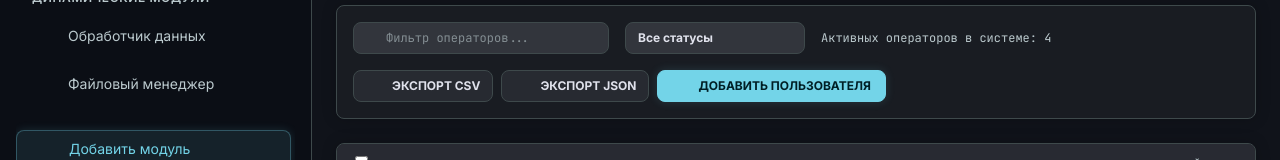
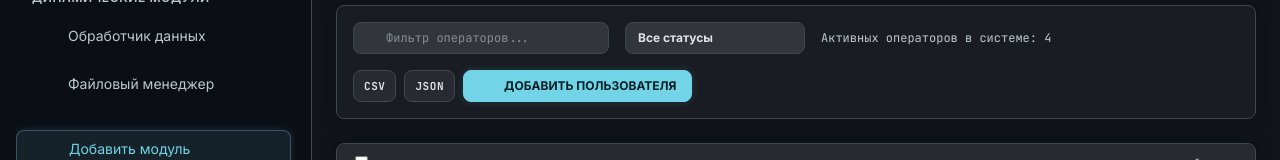
Before and after one commit to Apofixc/AetherCore, a Vue app in the folder frontend/: page /settings/users in a window 1280 px wide. Shown: the part 212-372 px from the top of the page. Built offline with nearby package versions, Linux system fonts and the light colour scheme; no server answers; sample sign-in values are in the browser's storage; a web font is replaced by a local one.

Commit message:
refactor: update export buttons to compact icons-only style with hover tooltips

```diff
--- a/frontend/src/views/UsersManagementView.vue
+++ b/frontend/src/views/UsersManagementView.vue
@@ -338,19 +338,19 @@ function confirmToggleLock() {
           <div class="flex items-center gap-2 flex-wrap">
             <button
               type="button"
-              class="h-8 px-3 bg-surface-container-high hover:bg-surface-variant text-on-surface border border-outline-variant hover:border-primary-fixed-dim/40 rounded-lg text-xs font-bold uppercase flex items-center gap-1.5 active:scale-95 transition-all duration-200 cursor-pointer"
+              class="h-8 px-2.5 rounded-lg bg-surface-container-high hover:bg-surface-variant text-on-surface border border-outline-variant hover:border-primary-fixed-dim/40 flex items-center justify-center transition-colors cursor-pointer active:scale-95 font-body-mono text-[11px] font-bold tracking-wider"
+              :title="t('users.exportCsv')"
               @click="handleExportCsv"
             >
-              <span class="material-symbols-outlined text-[16px]">csv</span>
-              <span>{{ t('users.exportCsv') }}</span>
+              CSV
             </button>
             <button
               type="button"
-              class="h-8 px-3 bg-surface-container-high hover:bg-surface-variant text-on-surface border border-outline-variant hover:border-primary-fixed-dim/40 rounded-lg text-xs font-bold uppercase flex items-center gap-1.5 active:scale-95 transition-all duration-200 cursor-pointer"
+              class="h-8 px-2.5 rounded-lg bg-surface-container-high hover:bg-surface-variant text-on-surface border border-outline-variant hover:border-primary-fixed-dim/40 flex items-center justify-center transition-colors cursor-pointer active:scale-95 font-body-mono text-[11px] font-bold tracking-wider"
+              :title="t('users.exportJson')"
               @click="handleExportJson"
             >
-              <span class="material-symbols-outlined text-[16px]">javascript</span>
-              <span>{{ t('users.exportJson') }}</span>
+              JSON
             </button>
             <button
               type="button"
```
